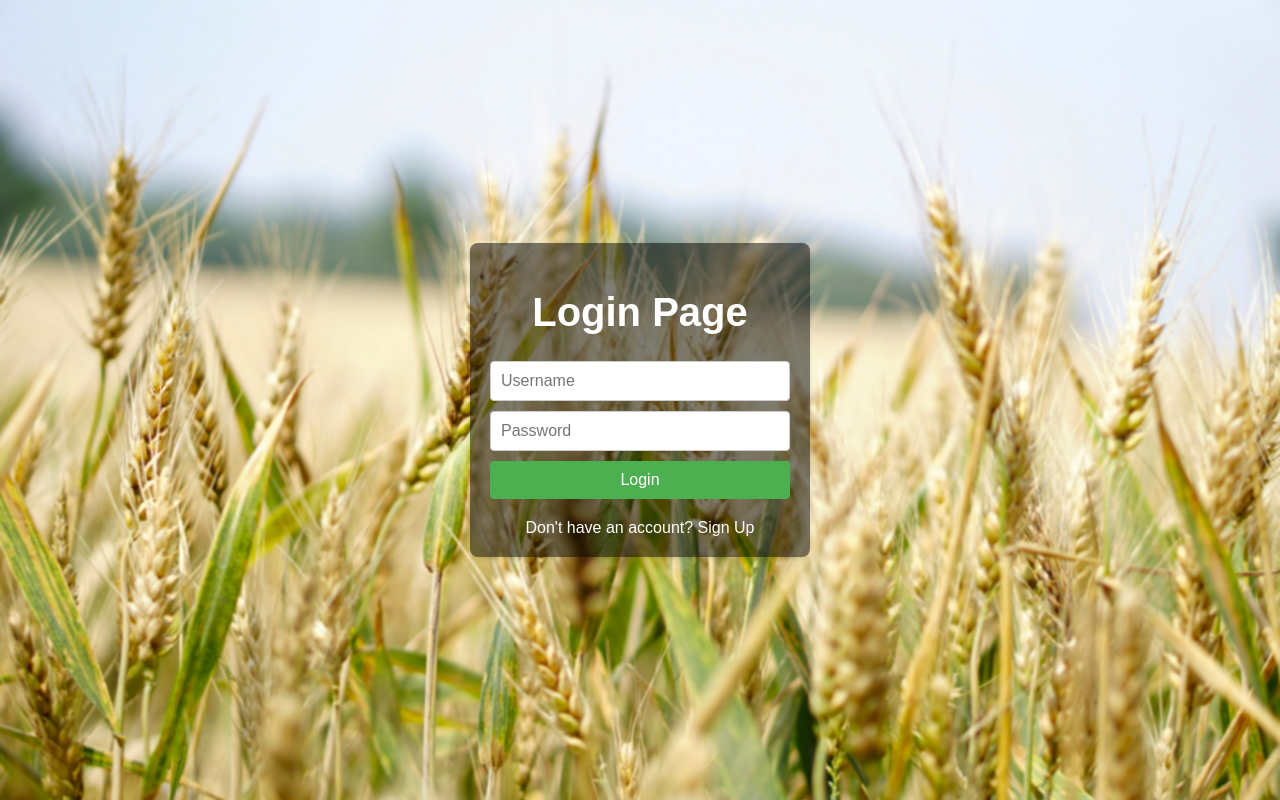
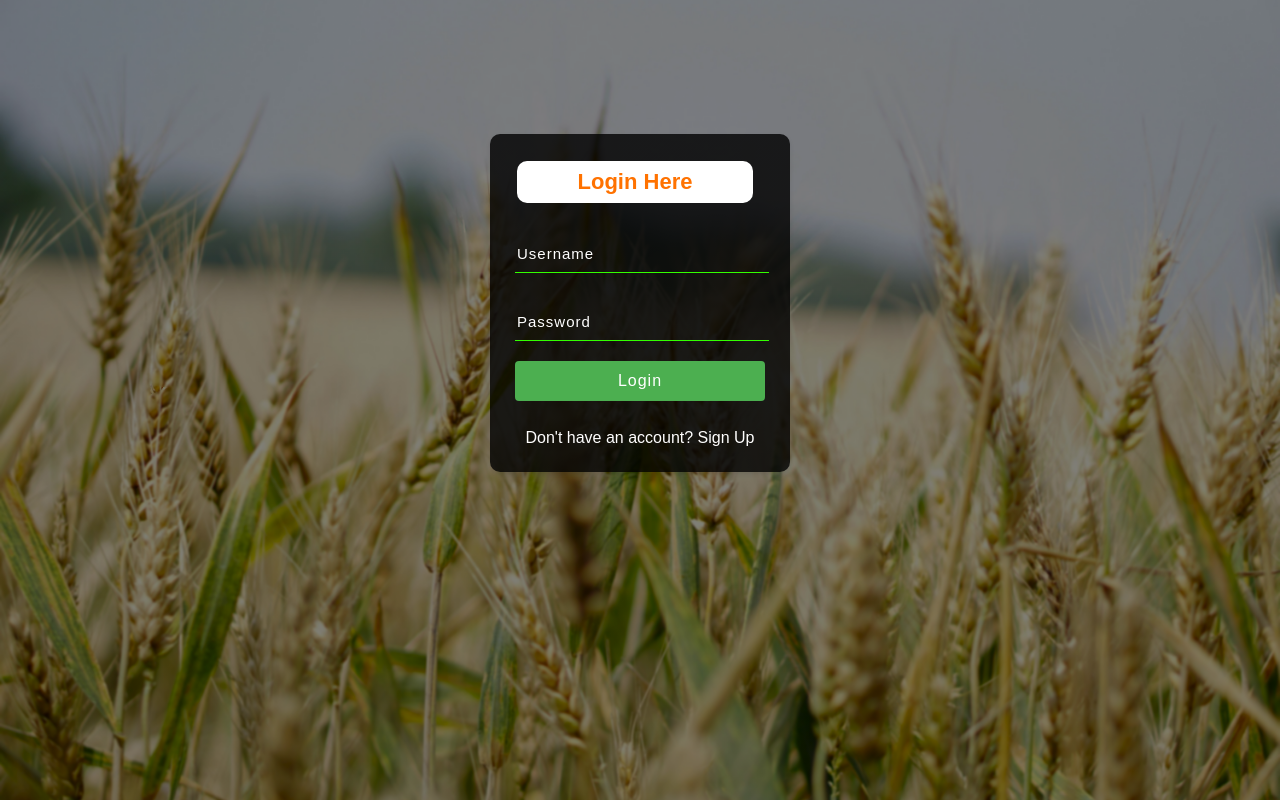
Before and after one commit to RiteshKolate21/Agro_Expert, a Flask app: page /login in a window 1280 px wide. Run offline with Flask 2, Linux system fonts and the light colour scheme; parts of the project's set-up code (start-up, migrations or seed data) failed here and were passed over.

Commit message:
design changes
login.html

```diff
--- a/templates/login.html
+++ b/templates/login.html
@@ -9,7 +9,7 @@
     <style>
         body {
             font-family: Arial, sans-serif;
-            background-image: url('/static/agro2.jpg');
+            background-image: linear-gradient(to top, rgba(0, 0, 0, 0.5)50%, rgba(0, 0, 0, 0.5)50%),url('/static/agro2.jpg');
             background-size: cover;
             background-position: center;
             margin: 0;
@@ -26,32 +26,67 @@
             font-size: 40px;
         }
 
-        form {
-            background-color: rgba(0, 0, 0, 0.5);
-            padding: 20px;
-            border-radius: 8px;
+        .form {
+            width: 250px;
+            height: auto;
+            background: linear-gradient(to top, rgba(0, 0, 0, 0.8) 50%, rgba(0, 0, 0, 0.8) 50%);
+            position: absolute;
+            top: -20px;
+            left: 50%;
+            margin-top: 12%;
+            transform: translateX(-50%);
+            border-radius: 10px;
+            padding: 25px;
             box-shadow: 0 2px 4px rgba(0, 0, 0, 0.1);
-            width: 300px;
-            max-width: 100%;
         }
 
-        input[type="text"],
-        input[type="password"],
-        input[type="submit"] {
+        .form h2 {
+            width: 220px;
+            font-family: sans-serif;
+            text-align: center;
+            color: #ff7200;
+            font-size: 22px;
+            background-color: #fff;
+            border-radius: 10px;
+            margin: 2px;
+            padding: 8px;
+        }
+
+        .form input {
             width: 100%;
-            padding: 10px;
-            margin-bottom: 10px;
-            border: 1px solid #ccc;
-            border-radius: 4px;
-            box-sizing: border-box;
-            font-size: 16px;
+            height: 35px;
+            background: transparent;
+            border-bottom: 1px solid #33ff00;
+            border-top: none;
+            border-right: none;
+            border-left: none;
+            color: #fff;
+            font-size: 15px;
+            letter-spacing: 1px;
+            margin-top: 30px;
+            font-family: sans-serif;
+        }
+
+        .form input:focus {
+            outline: none;
+            background-color: transparent;
+        }
+
+        ::placeholder {
+            color: #fff;
+            font-family: Arial;
         }
 
         input[type="submit"] {
+            width: 100%;
+            height: 40px;
             background-color: #4CAF50;
             color: white;
             border: none;
             cursor: pointer;
+            border-radius: 4px;
+            margin-top: 20px;
+            font-size: 16px;
         }
 
         input[type="submit"]:hover {
@@ -74,9 +109,8 @@
 
 <body>
 
-
-    <form method="POST" action="">
-        <h1>Login Page</h1>
+    <form method="POST" action="" class="form">
+        <h2>Login Here</h2>
         {{ form.hidden_tag() }}
         {{ form.username }}
         {{ form.password }}
@@ -85,9 +119,9 @@
         <!-- <input type="text" placeholder="Username" name="username">
             <input type="password" placeholder="Password" name="password">
             <input type="submit" value="Login"> -->
-        <a href="{{ url_for('register') }}">Don't have an account? Sign Up</a>
+        <br>
+        <br><a href="{{ url_for('register') }}">Don't have an account? Sign Up</a>
     </form>
-
 
 </body>
 
```
